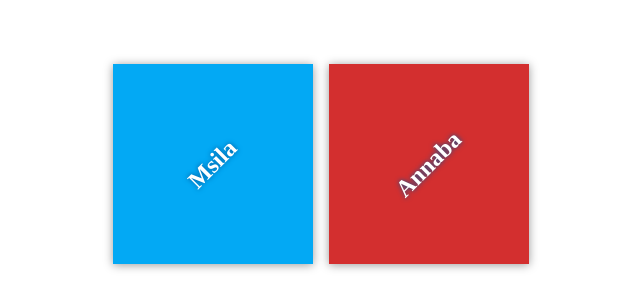
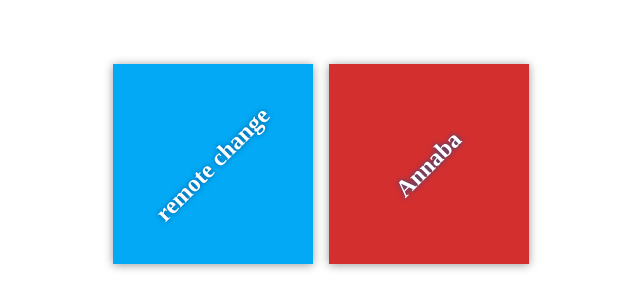
Before and after one commit to Moozes/my-travel-plans, a plain HTML site: page index.html in a window 1280 px wide. Shown: the part 236-544 px from the top of the page, without its empty margins (319-959 px from the left). Drawn offline with Linux system fonts and the light colour scheme.

Commit message:
change msile to 'remote change'

```diff
--- a/index.html
+++ b/index.html
@@ -11,7 +11,7 @@
     <div class="container">
         <div class="destination-container">
             <div class="destination" id="florida">
-                <h2>Msila</h2>
+                <h2>remote change</h2>
             </div>
 
             <div class="destination" id="paris">
```
